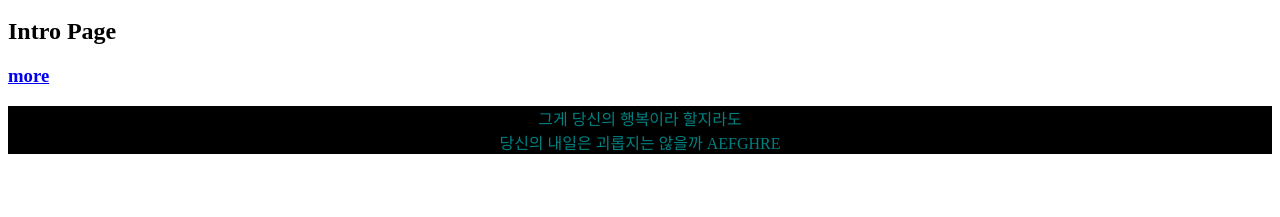
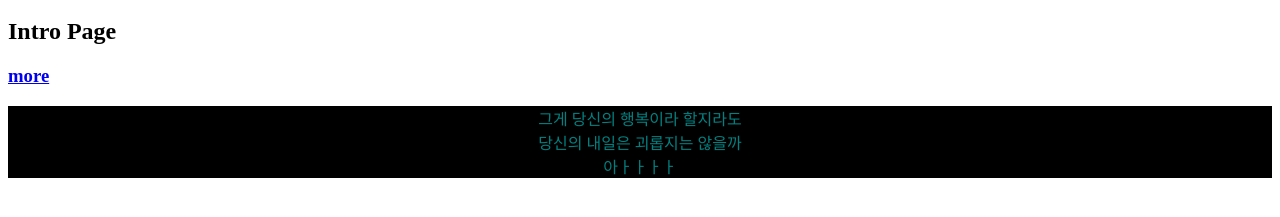
Before and after one commit to measephemeral/practice_git, a plain HTML site: page simple_webpage/index.html in a window 1280 px wide. Shown: the part 57-274 px from the top of the page. Drawn offline with Linux system fonts and the light colour scheme.

Commit message:
아ㅏㅏㅏㅏ

```diff
--- a/simple_webpage/index.html
+++ b/simple_webpage/index.html
@@ -15,6 +15,7 @@
 <p>
     그게 당신의 행복이라 할지라도<br>
 
-    당신의 내일은 괴롭지는 않을까
-    AEFGHRE
+    당신의 내일은 괴롭지는 않을까<br>
+
+    아ㅏㅏㅏㅏ
 </p>
```
